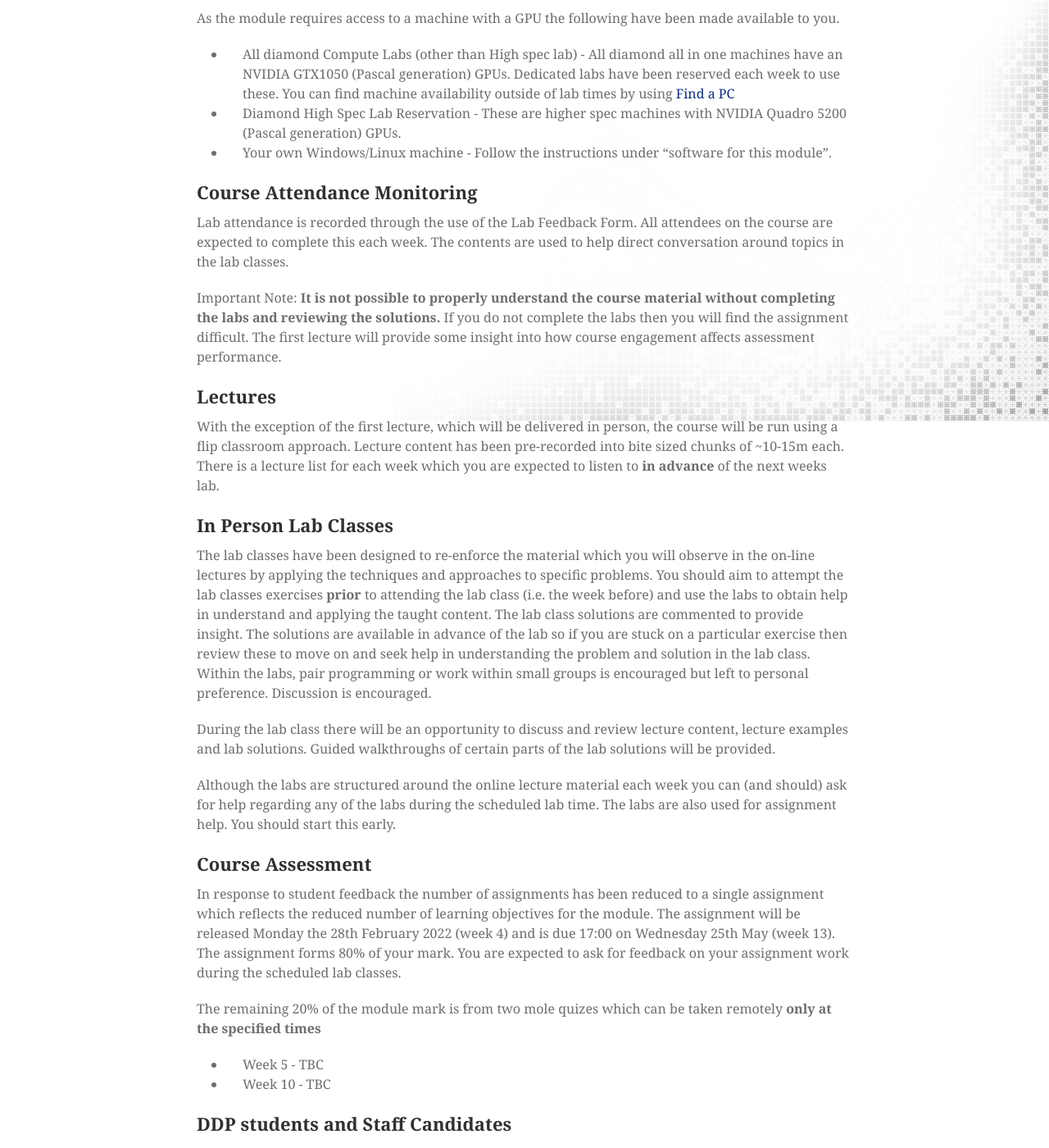
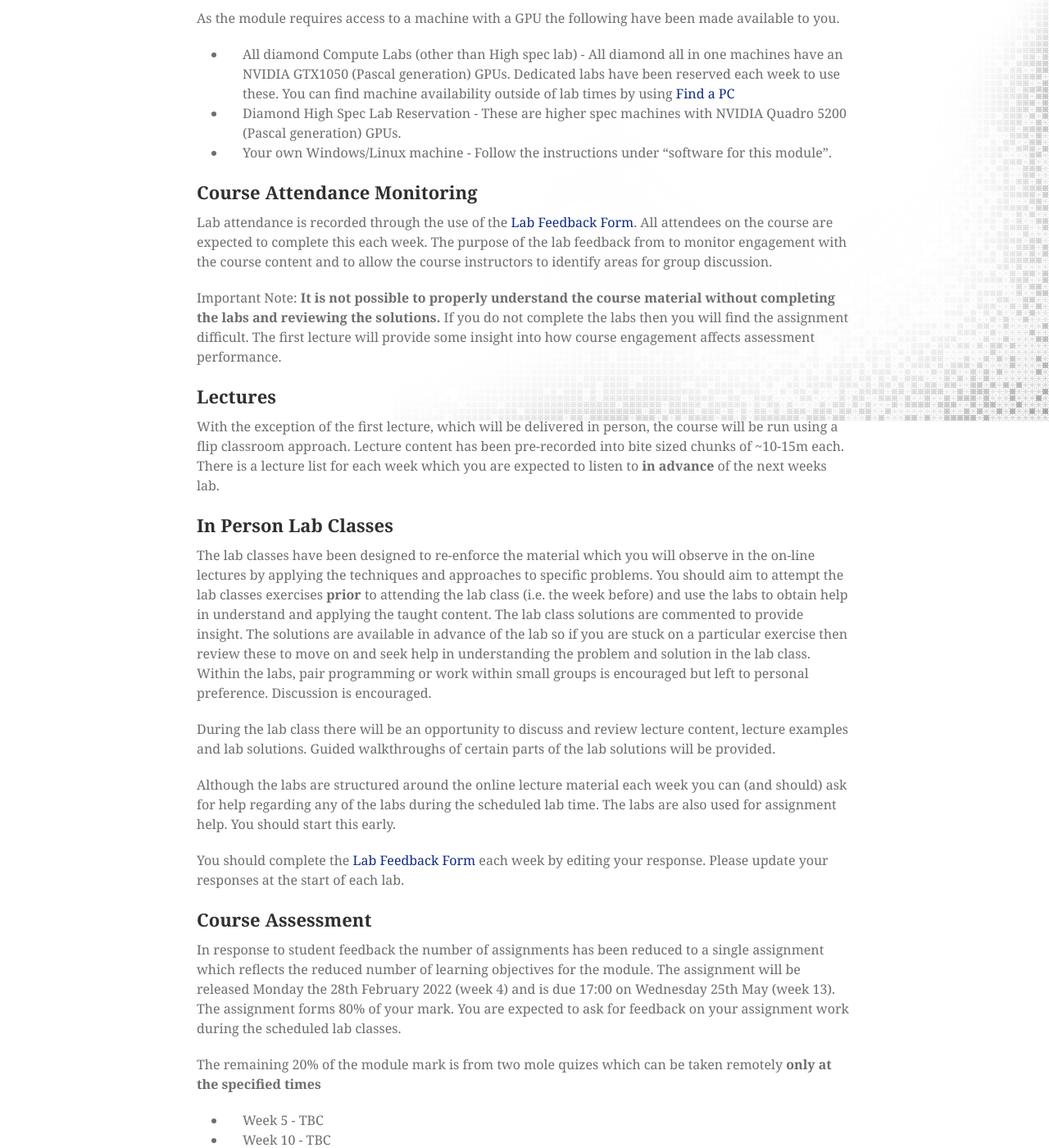
Before and after one commit to mondus/mondus.github.io, a Jekyll site: the page built from teaching/COM4521/index.md, in a window 1280 px wide and 1400 px high, scrolled down 886 px. Shown: the whole window at 82% size. Built offline with Jekyll 4.4.1, drawn with Linux system fonts in a browser that asks for light colours; nearby versions of some CDN libraries; some web fonts are replaced.

Commit message:
Update index.md

```diff
--- a/teaching/COM4521/index.md
+++ b/teaching/COM4521/index.md
@@ -28,7 +28,7 @@ As the module requires access to a machine with a GPU the following have been ma
 
 ## Course Attendance Monitoring
 
-Lab attendance is recorded through the use of the Lab Feedback Form. All attendees on the course are expected to complete this each week. The contents are used to help direct conversation around topics in the lab classes.
+Lab attendance is recorded through the use of the [Lab Feedback Form](https://bit.ly/COM4521Form). All attendees on the course are expected to complete this each week. The purpose of the lab feedback from to monitor engagement with the course content and to allow the course instructors to identify areas for group discussion.
 
 Important Note: **It is not possible to properly understand the course material without completing the labs and reviewing the solutions.** If you do not complete the labs then you will find the assignment difficult. The first lecture will provide some insight into how course engagement affects assessment performance.
 
@@ -43,6 +43,8 @@ The lab classes have been designed to re-enforce the material which you will obs
 During the lab class there will be an opportunity to discuss and review lecture content, lecture examples and lab solutions. Guided walkthroughs of certain parts of the lab solutions will be provided.
 
 Although the labs are structured around the online lecture material each week you can (and should) ask for help regarding any of the labs during the scheduled lab time. The labs are also used for assignment help. You should start this early.
+
+You should complete the [Lab Feedback Form](https://bit.ly/COM4521Form) each week by editing your response. Please update your responses at the start of each lab.
 
 ## Course Assessment
 
```
